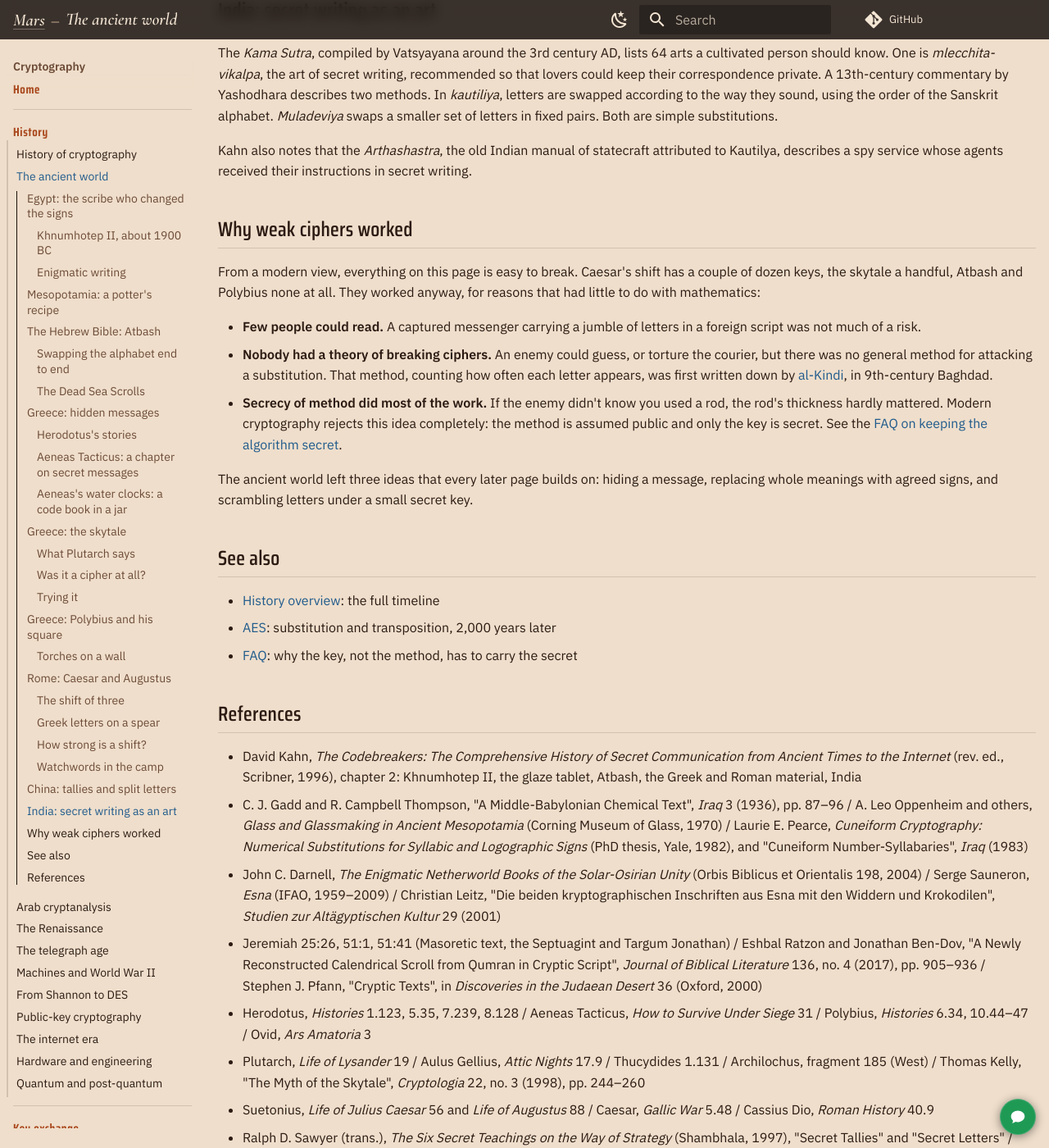
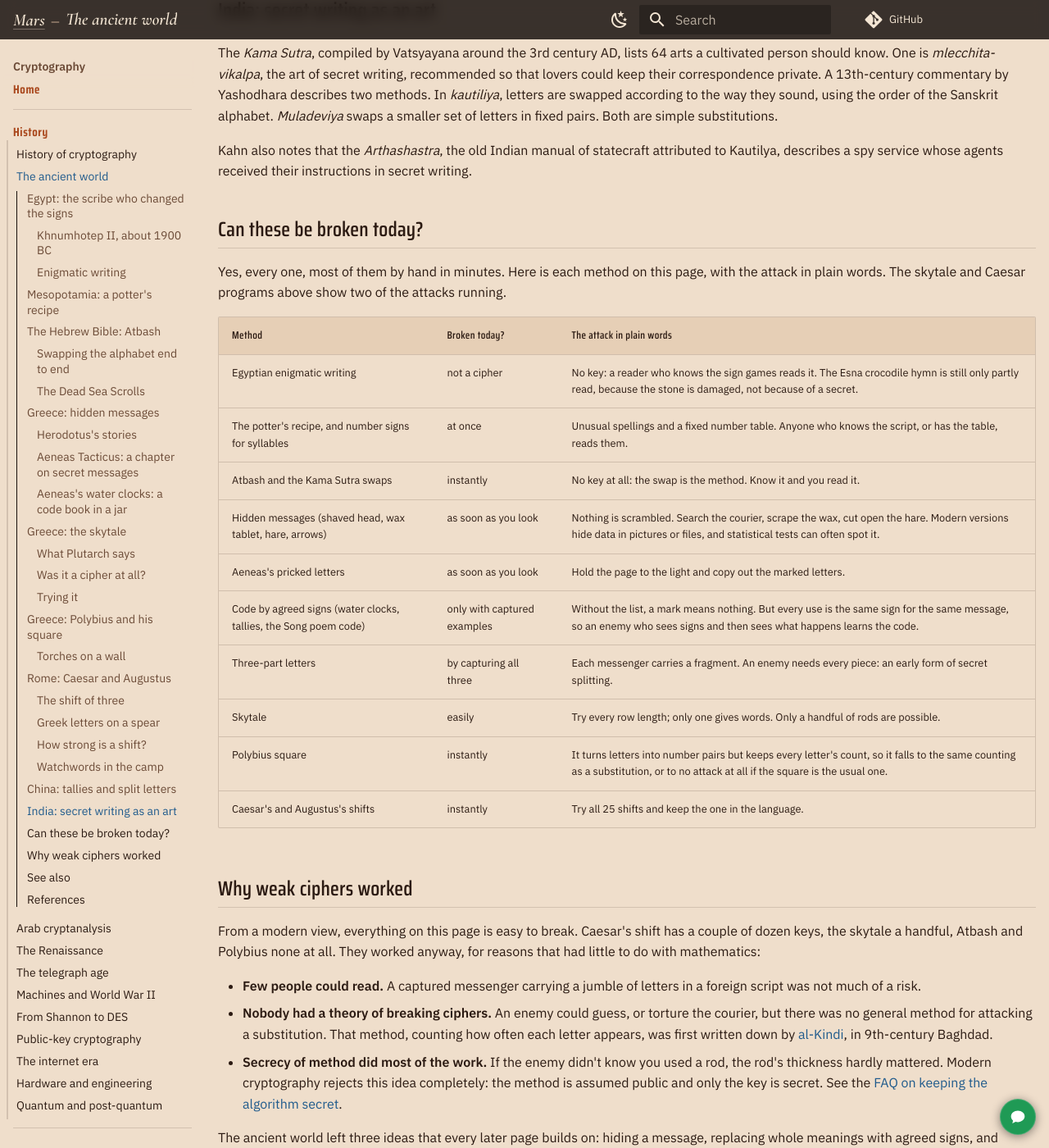
Before and after one commit to TTMathCS/cryptography, an MkDocs documentation site: the page built from docs/history/01-Ancient.md, in a window 1280 px wide and 1400 px high, scrolled down 10026 px. Shown: the whole window at 82% size. Built offline with MkDocs 1.6.1 and Material for MkDocs 9.7.7, drawn with Linux system fonts in a browser that asks for light colours; comment, search, counter and statistics services are not loaded.

Commit message:
History, Ancient: 'Can these be broken today?' with the attack for each method (#1)
Co-Authored-By: Claude Opus 5.5 <noreply@anthropic.com>
Claude-Session: https://claude.ai/code/session_01BzeR6oCkyYZtrCqTFc8DBr

```diff
--- a/docs/history/01-Ancient.md
+++ b/docs/history/01-Ancient.md
@@ -551,6 +551,25 @@ Kahn also notes that the *Arthashastra*, the old Indian manual of
 statecraft attributed to Kautilya, describes a spy service whose agents
 received their instructions in secret writing.
 
+## Can these be broken today?
+
+Yes, every one, most of them by hand in minutes. Here is each method on
+this page, with the attack in plain words. The skytale and Caesar
+programs above show two of the attacks running.
+
+| Method | Broken today? | The attack in plain words |
+|---|---|---|
+| Egyptian enigmatic writing | not a cipher | No key: a reader who knows the sign games reads it. The Esna crocodile hymn is still only partly read, because the stone is damaged, not because of a secret. |
+| The potter's recipe, and number signs for syllables | at once | Unusual spellings and a fixed number table. Anyone who knows the script, or has the table, reads them. |
+| Atbash and the Kama Sutra swaps | instantly | No key at all: the swap is the method. Know it and you read it. |
+| Hidden messages (shaved head, wax tablet, hare, arrows) | as soon as you look | Nothing is scrambled. Search the courier, scrape the wax, cut open the hare. Modern versions hide data in pictures or files, and statistical tests can often spot it. |
+| Aeneas's pricked letters | as soon as you look | Hold the page to the light and copy out the marked letters. |
+| Code by agreed signs (water clocks, tallies, the Song poem code) | only with captured examples | Without the list, a mark means nothing. But every use is the same sign for the same message, so an enemy who sees signs and then sees what happens learns the code. |
+| Three-part letters | by capturing all three | Each messenger carries a fragment. An enemy needs every piece: an early form of secret splitting. |
+| Skytale | easily | Try every row length; only one gives words. Only a handful of rods are possible. |
+| Polybius square | instantly | It turns letters into number pairs but keeps every letter's count, so it falls to the same counting as a substitution, or to no attack at all if the square is the usual one. |
+| Caesar's and Augustus's shifts | instantly | Try all 25 shifts and keep the one in the language. |
+
 ## Why weak ciphers worked
 
 From a modern view, everything on this page is easy to break. Caesar's
```
